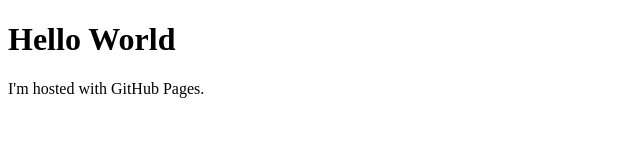
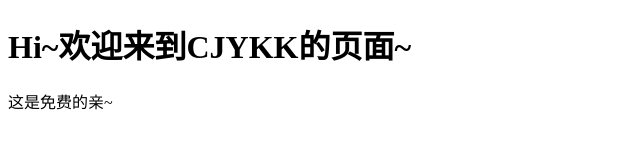
Before and after one commit to CJYKK/CJYKK.github.io, a plain HTML site: page index.html in a window 1280 px wide. Shown: the whole page, without its empty margins (0-640 px from the left). Drawn offline with Linux system fonts and the light colour scheme.

Commit message:
Update index.html

```diff
--- a/index.html
+++ b/index.html
@@ -1,7 +1,7 @@
 <!DOCTYPE html>
 <html>
 <body>
-<h1>Hello World</h1>
-<p>I'm hosted with GitHub Pages.</p>
+<h1>Hi~欢迎来到CJYKK的页面~</h1>
+<p>这是免费的亲~</p>
 </body>
 </html>
```
